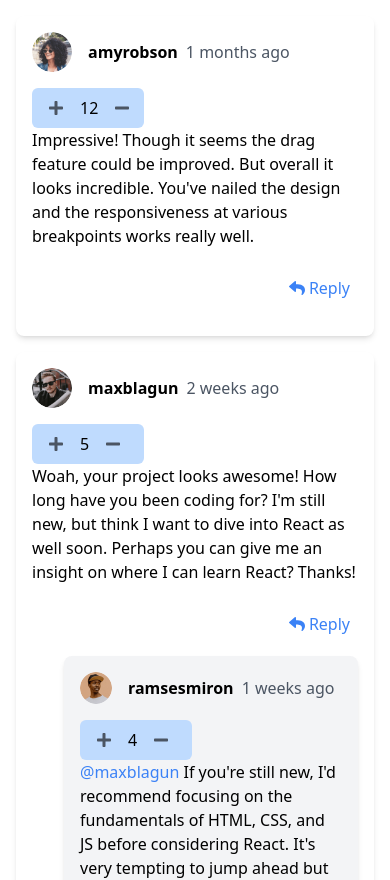
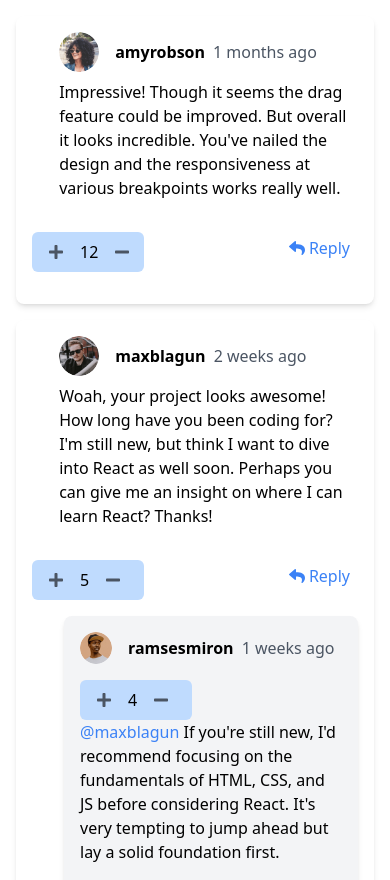
Before and after one commit to Babalola-Yusuf/new-comment-section, a React (Vite) app: page / in a window 390 px wide. Shown: the top 880 px of the page. Built offline with nearby package versions, Linux system fonts and the light colour scheme.

Commit message:
new commit

```diff
--- a/src/components/Comment.jsx
+++ b/src/components/Comment.jsx
@@ -12,6 +12,19 @@ const Comment = ({ comment, currentUser, onVote, onReply, onDelete, onEdit }) =>
 
   return (
     <div className="p-4 mb-4 bg-white rounded-lg shadow-md">
+
+      <div className='flex flex-row-reverse justify-between '>
+          <div className="md:flex items-center md:order-1 md:flex-col md:space-y-2  mt-2 md:mt-0 bg-blue-200 rounded-md p-2 w-28 md:w-10 hidden ">
+            <button onClick={() => onVote(comment.id, 1)} className="flex items-center md:flex-col px-2 py-1 text-gray-600 rounded-md hover:bg-gray-100">
+              <FaPlus className="md:rotate-90" />
+            </button>
+            <span className="mx-2 md:mx-0 md:my-2">{comment.score}</span>
+            <button onClick={() => onVote(comment.id, -1)} className="flex items-center md:flex-col px-2 py-1 text-gray-600 rounded-md hover:bg-gray-100">
+              <FaMinus className="md:rotate-90" />
+            </button>
+          </div>
+
+            <div className='w-11/12'>
             <div className="flex justify-between items-start">
               <div className="flex items-center">
                 <img src={comment.user.image.png} alt={comment.user.username} className="w-10 h-10 rounded-full" />
@@ -39,15 +52,7 @@ const Comment = ({ comment, currentUser, onVote, onReply, onDelete, onEdit }) =>
               </div>
             </div>
             <div className="flex flex-col md:flex-row md:items-start mt-2 md:space-x-4">
-        <div className="flex items-center md:order-1 md:flex-col md:space-y-2 md:mr-4 mt-2 md:mt-0 bg-blue-200 rounded-md p-2 w-28 md:w-10 ">
-          <button onClick={() => onVote(comment.id, 1)} className="flex items-center md:flex-col px-2 py-1 text-gray-600 rounded-md hover:bg-gray-100">
-            <FaPlus className="md:rotate-90" />
-          </button>
-          <span className="mx-2 md:mx-0 md:my-2">{comment.score}</span>
-          <button onClick={() => onVote(comment.id, -1)} className="flex items-center md:flex-col px-2 py-1 text-gray-600 rounded-md hover:bg-gray-100">
-            <FaMinus className="md:rotate-90" />
-          </button>
-        </div>
+
               <div className="flex-1 md:order-2">
                 {isEditing ? (
                   <CommentForm
@@ -63,6 +68,9 @@ const Comment = ({ comment, currentUser, onVote, onReply, onDelete, onEdit }) =>
                 )}
               </div>
             </div>
+            </div>
+      </div>
+
       <div className="flex items-center justify-between mt-2 md:hidden">
         {comment.user.username === currentUser.username && (
           <div className="flex items-center space-x-2">
@@ -75,7 +83,16 @@ const Comment = ({ comment, currentUser, onVote, onReply, onDelete, onEdit }) =>
           </div>
         )}
       </div>
-      <div className="flex items-center justify-end mt-2 md:hidden">
+      <div className="flex items-center justify-between mt-2 md:hidden">
+      <div className="flex items-center md:order-1 md:flex-col md:space-y-2 md:mr-4 mt-2 md:mt-0 bg-blue-200 rounded-md p-2 w-28 md:w-10 ">
+          <button onClick={() => onVote(comment.id, 1)} className="flex items-center md:flex-col px-2 py-1 text-gray-600 rounded-md hover:bg-gray-100">
+            <FaPlus className="md:rotate-90" />
+          </button>
+          <span className="mx-2 md:mx-0 md:my-2">{comment.score}</span>
+          <button onClick={() => onVote(comment.id, -1)} className="flex items-center md:flex-col px-2 py-1 text-gray-600 rounded-md hover:bg-gray-100">
+            <FaMinus className="md:rotate-90" />
+          </button>
+        </div>
         <button onClick={() => setIsReplying(!isReplying)} className="flex items-center px-2 py-1 text-blue-500 rounded-md hover:bg-gray-100">
           <FaReply className="mr-1" /> Reply
         </button>
@@ -111,6 +128,7 @@ const Comment = ({ comment, currentUser, onVote, onReply, onDelete, onEdit }) =>
           onCancel={() => setShowModal(false)}
         />
       )}
+
     </div>
   );
 };
```
Lines whose indentation alone changed are shown as unchanged.
